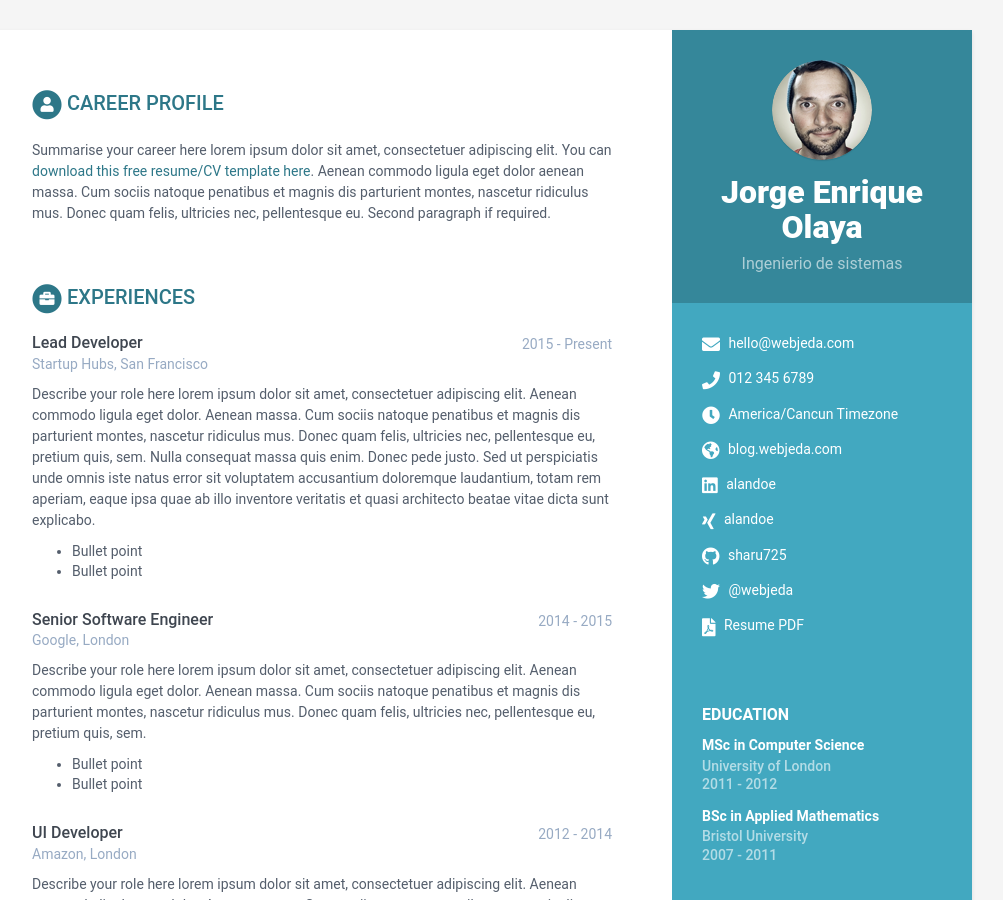
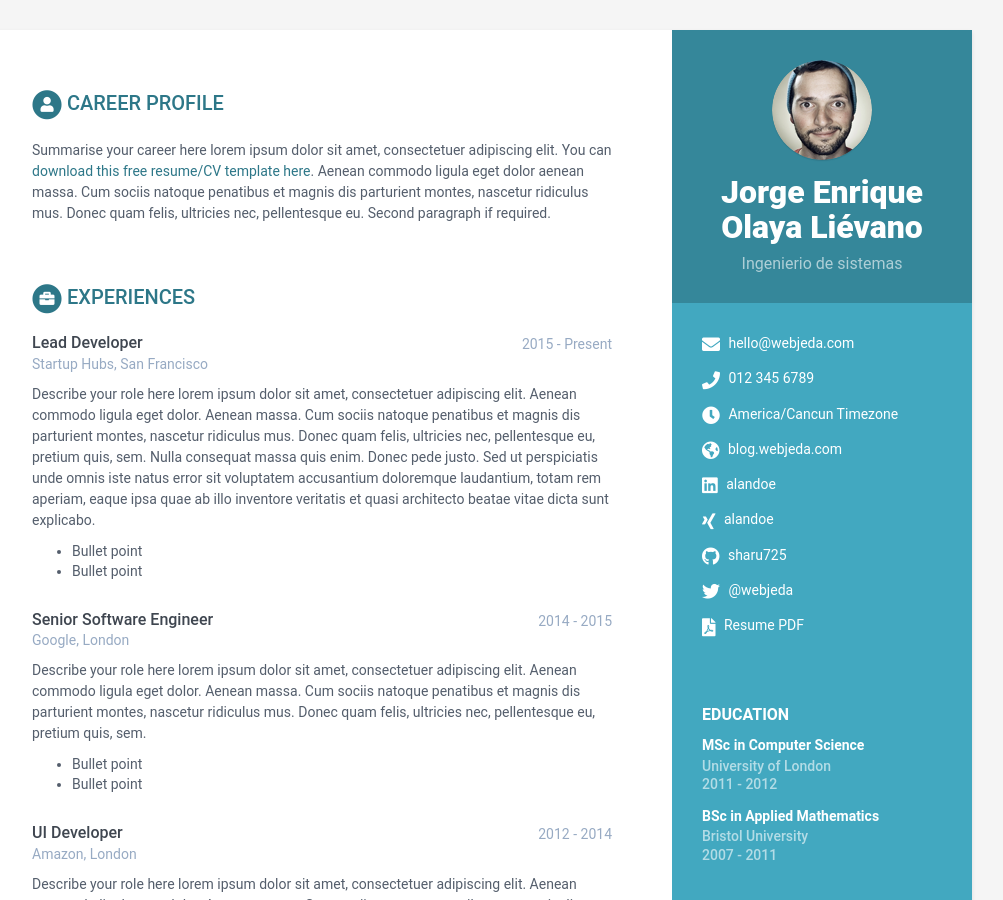
Before and after one commit to Jeol28/Jekyll, a Jekyll site: the page built from index.html, in a window 1280 px wide and 900 px high. Shown: the whole window, without its empty margins (168-1171 px from the left). Built offline with Jekyll 4.4.1, drawn with Linux system fonts in a browser that asks for light colours.

Commit message:
Nombre completo agregado

```diff
--- a/_data/data.yml
+++ b/_data/data.yml
@@ -8,7 +8,7 @@ sidebar:
     education: True # set to False if you want education in main section instead of in sidebar
 
     # Profile information
-    name: Jorge Enrique Olaya
+    name: Jorge Enrique Olaya Liévano
     tagline: Ingenierio de sistemas
     avatar: profile.png  #place a 100x100 picture inside /assets/images/ folder and provide the name of the file below
 
```
